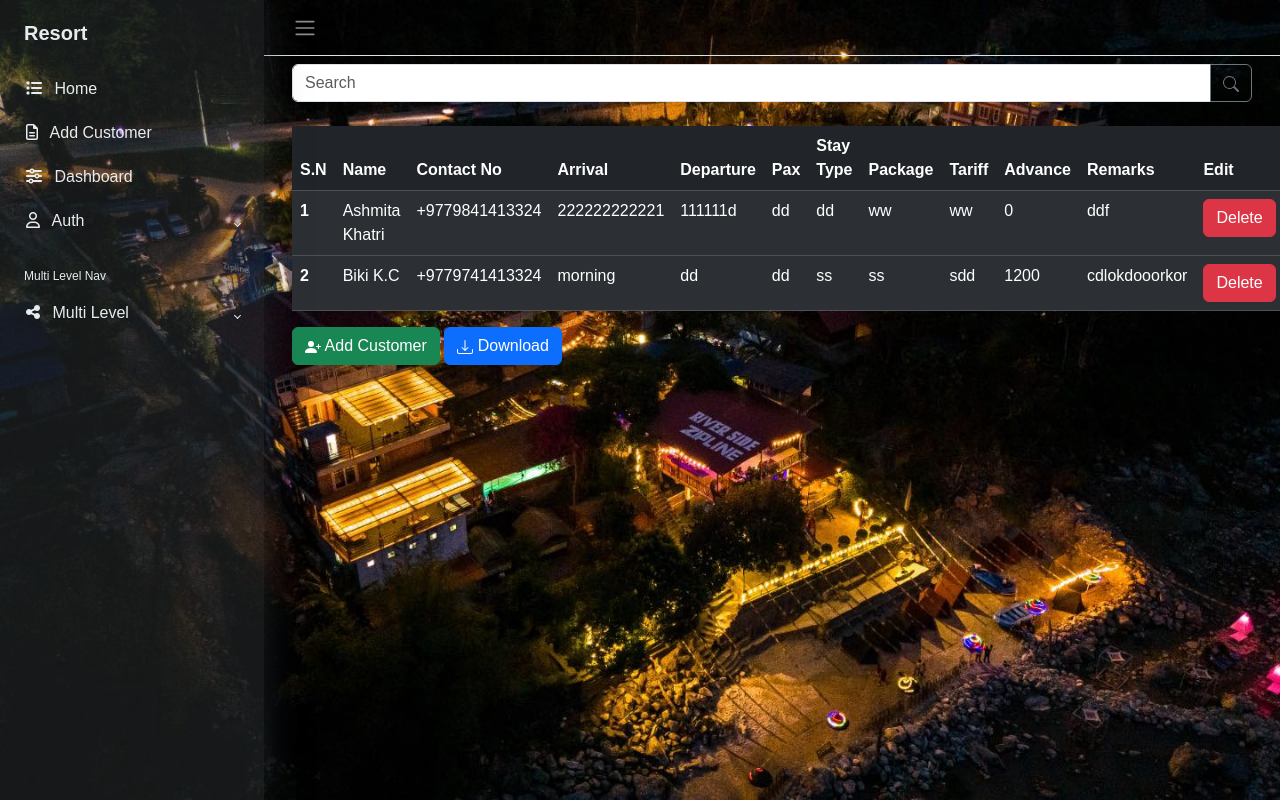
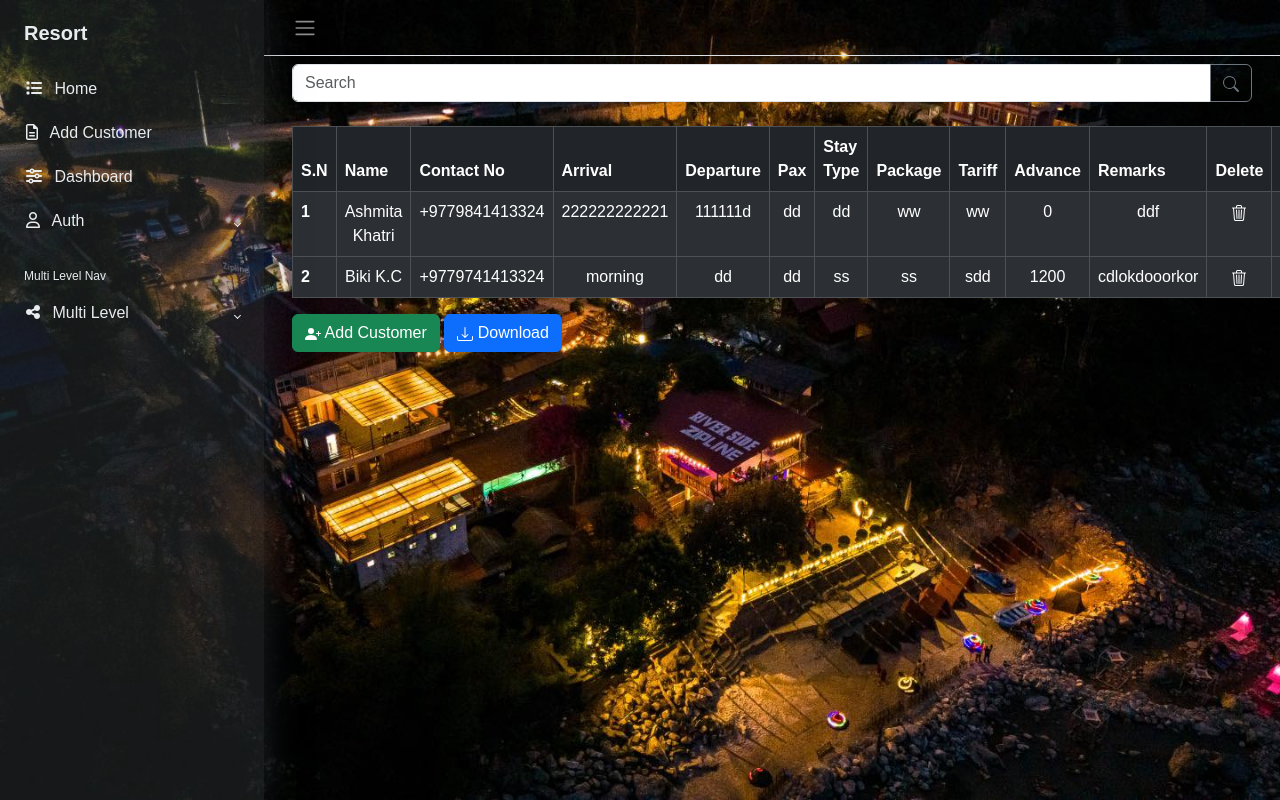
Before and after one commit to BiTech5/resort-data, a Django app: page / in a window 1280 px wide. Run offline with Django 5.2, Linux system fonts and the light colour scheme; data comes from the database, SQL or seed files in the repository; both versions use the stored data as it was after the commit; some libraries are stand-ins or nearby versions.

Commit message:
delete and update button

```diff
--- a/resort/app/templates/index.html
+++ b/resort/app/templates/index.html
@@ -24,7 +24,7 @@
                   </form>
                   <br>
                     <div class="mb-3">
-                        <table class="table table-striped table-dark">
+                        <table class="table table-striped table-bordered table-dark">
                             <thead>
                               <tr>
                                 <th scope="col">S.N</th>
@@ -38,24 +38,35 @@
                                 <th scope="col">Tariff</th>
                                 <th scope="col">Advance</th>
                                 <th scope="col">Remarks</th>
+                                <th scope="col">Delete</th>
                                 <th scope="col">Edit</th>
+
                               </tr>
                             </thead>
                             {% for i in data %}
                             <tbody>
                               <tr>
                                 <th scope="row">{{ forloop.counter }}</th>
-                                <td>{{ i.name }}</td>
-                                <td>{{i.contact}}</td>
-                                <td>{{i.arrivals}}</td>
-                                <td>{{i.departure}}</td>
-                                <td>{{i.pax}}</td>
-                                <td>{{i.stay_type}}</td>
-                                <td>{{i.package}}</td>
-                                <td>{{i.tariff}}</td>
-                                <td>{{i.advance}}</td>
-                                <td>{{i.remarks}}</td>
-                                <td><a class="btn btn-danger" href="{% url "delete" i.id %}" role="button">Delete</a><td>
+                                <td style="text-align:center;">{{ i.name }}</td>
+                                <td style="text-align:center;">{{i.contact}}</td>
+                                <td style="text-align:center;">{{i.arrivals}}</td>
+                                <td style="text-align:center;">{{i.departure}}</td>
+                                <td style="text-align:center;">{{i.pax}}</td>
+                                <td style="text-align:center;">{{i.stay_type}}</td>
+                                <td style="text-align:center;">{{i.package}}</td>
+                                <td style="text-align:center;">{{i.tariff}}</td>
+                                <td style="text-align:center;">{{i.advance}}</td>
+                                <td style="text-align:center;">{{i.remarks}}</td>
+                                <td style="text-align:center;">
+
+                                  <a  href="{% url "delete" i.id %}" role="button" style="color:white;" onMouseOver="this.style.color='red' " onMouseOut="this.style.color='white'"><svg xmlns="http://www.w3.org/2000/svg" width="16" height="16" fill="currentColor" class="bi bi-trash3" viewBox="0 0 16 16">
+                                    <path d="M6.5 1h3a.5.5 0 0 1 .5.5v1H6v-1a.5.5 0 0 1 .5-.5M11 2.5v-1A1.5 1.5 0 0 0 9.5 0h-3A1.5 1.5 0 0 0 5 1.5v1H1.5a.5.5 0 0 0 0 1h.538l.853 10.66A2 2 0 0 0 4.885 16h6.23a2 2 0 0 0 1.994-1.84l.853-10.66h.538a.5.5 0 0 0 0-1zm1.958 1-.846 10.58a1 1 0 0 1-.997.92h-6.23a1 1 0 0 1-.997-.92L3.042 3.5zm-7.487 1a.5.5 0 0 1 .528.47l.5 8.5a.5.5 0 0 1-.998.06L5 5.03a.5.5 0 0 1 .47-.53Zm5.058 0a.5.5 0 0 1 .47.53l-.5 8.5a.5.5 0 1 1-.998-.06l.5-8.5a.5.5 0 0 1 .528-.47M8 4.5a.5.5 0 0 1 .5.5v8.5a.5.5 0 0 1-1 0V5a.5.5 0 0 1 .5-.5"/>
+                                  </svg></a>
+                                </td>
+                                <td style="text-align:center;"> <a style="color:white;" onMouseOver="this.style.color='green' " onMouseOut="this.style.color='white'"> <svg xmlns="http://www.w3.org/2000/svg" width="16" height="16" fill="currentColor" class="bi bi-pencil-square" viewBox="0 0 16 16">
+                                  <path d="M15.502 1.94a.5.5 0 0 1 0 .706L14.459 3.69l-2-2L13.502.646a.5.5 0 0 1 .707 0l1.293 1.293zm-1.75 2.456-2-2L4.939 9.21a.5.5 0 0 0-.121.196l-.805 2.414a.25.25 0 0 0 .316.316l2.414-.805a.5.5 0 0 0 .196-.12l6.813-6.814z"/>
+                                  <path fill-rule="evenodd" d="M1 13.5A1.5 1.5 0 0 0 2.5 15h11a1.5 1.5 0 0 0 1.5-1.5v-6a.5.5 0 0 0-1 0v6a.5.5 0 0 1-.5.5h-11a.5.5 0 0 1-.5-.5v-11a.5.5 0 0 1 .5-.5H9a.5.5 0 0 0 0-1H2.5A1.5 1.5 0 0 0 1 2.5z"/>
+                                </svg></a></td>
                               </tr>
                             </tbody>
                             {% endfor %}
```
Also changed, not shown: resort/db.sqlite3.
